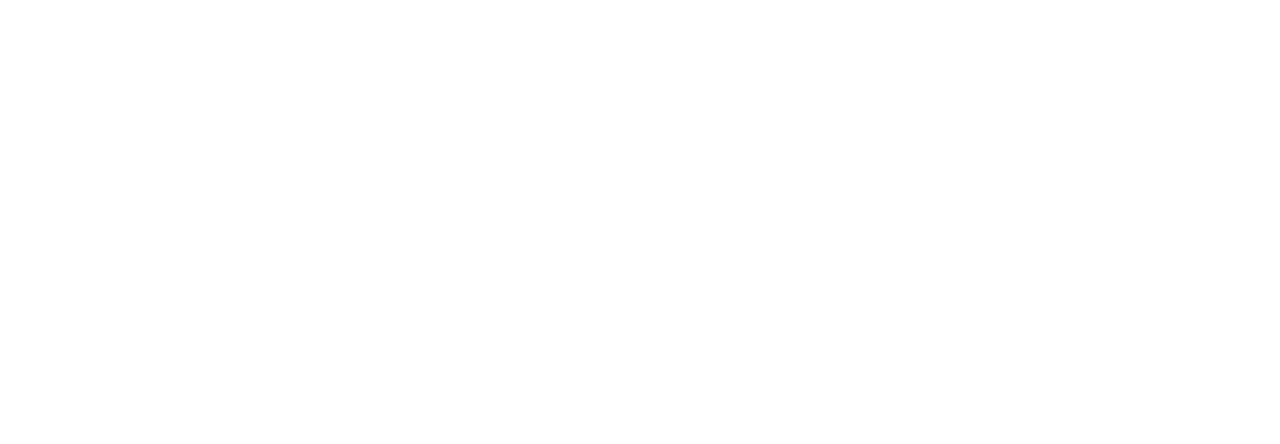
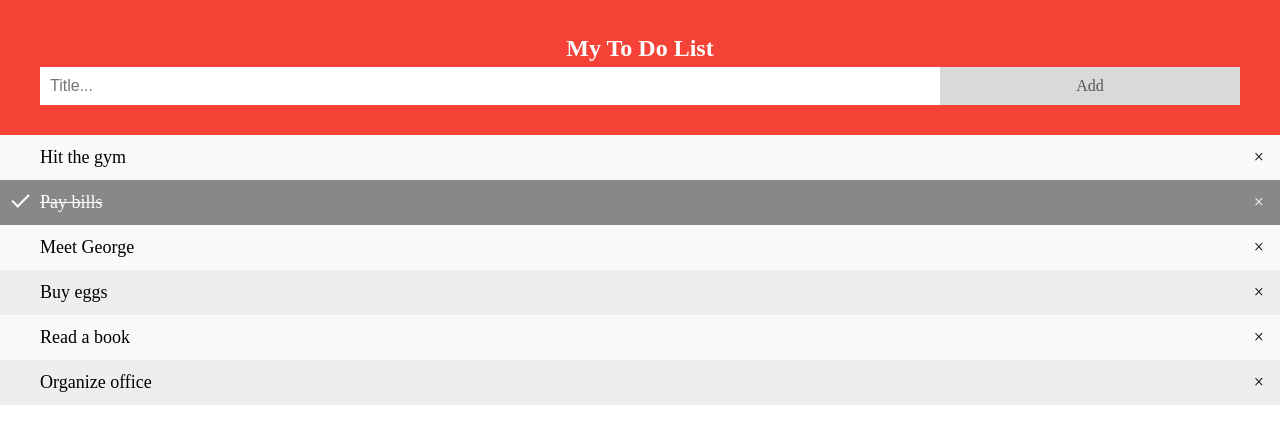
Before and after one commit to DivakarSai/todo_List, a plain HTML site: page index.html in a window 1280 px wide. Drawn offline with Linux system fonts and the light colour scheme.

Commit message:
first draft

```diff
--- a/index.html
+++ b/index.html
@@ -1,22 +1,28 @@
 <!DOCTYPE html>
-<!--[if lt IE 7]>      <html class="no-js lt-ie9 lt-ie8 lt-ie7"> <![endif]-->
-<!--[if IE 7]>         <html class="no-js lt-ie9 lt-ie8"> <![endif]-->
-<!--[if IE 8]>         <html class="no-js lt-ie9"> <![endif]-->
-<!--[if gt IE 8]>      <html class="no-js"> <!--<![endif]-->
 <html>
-    <head>
-        <meta charset="utf-8">
-        <meta http-equiv="X-UA-Compatible" content="IE=edge">
-        <title></title>
-        <meta name="description" content="">
-        <meta name="viewport" content="width=device-width, initial-scale=1">
-        <link rel="stylesheet" href="">
-    </head>
-    <body>
-        <!--[if lt IE 7]>
-            <p class="browsehappy">You are using an <strong>outdated</strong> browser. Please <a href="#">upgrade your browser</a> to improve your experience.</p>
-        <![endif]-->
+<head>
+<meta name="viewport" content="width=device-width, initial-scale=1">
+<link rel="stylesheet" href="styles.css">
 
-        <script src="" async defer></script>
-    </body>
+</head>
+<body>
+
+<div id="myDIV" class="header">
+  <h2 style="margin:5px">My To Do List</h2>
+  <input type="text" id="myInput" placeholder="Title...">
+  <span onclick="newElement()" class="addBtn">Add</span>
+</div>
+
+<ul id="myUL">
+  <li>Hit the gym</li>
+  <li class="checked">Pay bills</li>
+  <li>Meet George</li>
+  <li>Buy eggs</li>
+  <li>Read a book</li>
+  <li>Organize office</li>
+</ul>
+
+<script src="script.js"></script>
+
+</body>
 </html>
--- /dev/null
+++ b/script.js
@@ -0,0 +1,56 @@
+
+// Create a "close" button and append it to each list item
+var myNodelist = document.getElementsByTagName("LI");
+var i;
+for (i = 0; i < myNodelist.length; i++) {
+  var span = document.createElement("SPAN");
+  var txt = document.createTextNode("\u00D7");
+  span.className = "close";
+  span.appendChild(txt);
+  myNodelist[i].appendChild(span);
+}
+
+// Click on a close button to hide the current list item
+var close = document.getElementsByClassName("close");
+var i;
+for (i = 0; i < close.length; i++) {
+  close[i].onclick = function() {
+    var div = this.parentElement;
+    div.style.display = "none";
+  }
+}
+
+// Add a "checked" symbol when clicking on a list item
+var list = document.querySelector('ul');
+list.addEventListener('click', function(ev) {
+  if (ev.target.tagName === 'LI') {
+    ev.target.classList.toggle('checked');
+  }
+}, false);
+
+// Create a new list item when clicking on the "Add" button
+function newElement() {
+  var li = document.createElement("li");
+  var inputValue = document.getElementById("myInput").value;
+  var t = document.createTextNode(inputValue);
+  li.appendChild(t);
+  if (inputValue === '') {
+    alert("You must write something!");
+  } else {
+    document.getElementById("myUL").appendChild(li);
+  }
+  document.getElementById("myInput").value = "";
+
+  var span = document.createElement("SPAN");
+  var txt = document.createTextNode("\u00D7");
+  span.className = "close";
+  span.appendChild(txt);
+  li.appendChild(span);
+
+  for (i = 0; i < close.length; i++) {
+    close[i].onclick = function() {
+      var div = this.parentElement;
+      div.style.display = "none";
+    }
+  }
+}
--- /dev/null
+++ b/styles.css
@@ -0,0 +1,121 @@
+
+body {
+  margin: 0;
+  min-width: 250px;
+}
+
+/* Include the padding and border in an element's total width and height */
+* {
+  box-sizing: border-box;
+}
+
+/* Remove margins and padding from the list */
+ul {
+  margin: 0;
+  padding: 0;
+}
+
+/* Style the list items */
+ul li {
+  cursor: pointer;
+  position: relative;
+  padding: 12px 8px 12px 40px;
+  list-style-type: none;
+  background: #eee;
+  font-size: 18px;
+  transition: 0.2s;
+
+  /* make the list items unselectable */
+  -webkit-user-select: none;
+  -moz-user-select: none;
+  -ms-user-select: none;
+  user-select: none;
+}
+
+/* Set all odd list items to a different color (zebra-stripes) */
+ul li:nth-child(odd) {
+  background: #f9f9f9;
+}
+
+/* Darker background-color on hover */
+ul li:hover {
+  background: #ddd;
+}
+
+/* When clicked on, add a background color and strike out text */
+ul li.checked {
+  background: #888;
+  color: #fff;
+  text-decoration: line-through;
+}
+
+/* Add a "checked" mark when clicked on */
+ul li.checked::before {
+  content: '';
+  position: absolute;
+  border-color: #fff;
+  border-style: solid;
+  border-width: 0 2px 2px 0;
+  top: 10px;
+  left: 16px;
+  transform: rotate(45deg);
+  height: 15px;
+  width: 7px;
+}
+
+/* Style the close button */
+.close {
+  position: absolute;
+  right: 0;
+  top: 0;
+  padding: 12px 16px 12px 16px;
+}
+
+.close:hover {
+  background-color: #f44336;
+  color: white;
+}
+
+/* Style the header */
+.header {
+  background-color: #f44336;
+  padding: 30px 40px;
+  color: white;
+  text-align: center;
+}
+
+/* Clear floats after the header */
+.header:after {
+  content: "";
+  display: table;
+  clear: both;
+}
+
+/* Style the input */
+input {
+  margin: 0;
+  border: none;
+  border-radius: 0;
+  width: 75%;
+  padding: 10px;
+  float: left;
+  font-size: 16px;
+}
+
+/* Style the "Add" button */
+.addBtn {
+  padding: 10px;
+  width: 25%;
+  background: #d9d9d9;
+  color: #555;
+  float: left;
+  text-align: center;
+  font-size: 16px;
+  cursor: pointer;
+  transition: 0.3s;
+  border-radius: 0;
+}
+
+.addBtn:hover {
+  background-color: #bbb;
+}
```
Also changed, not shown: README.md.
